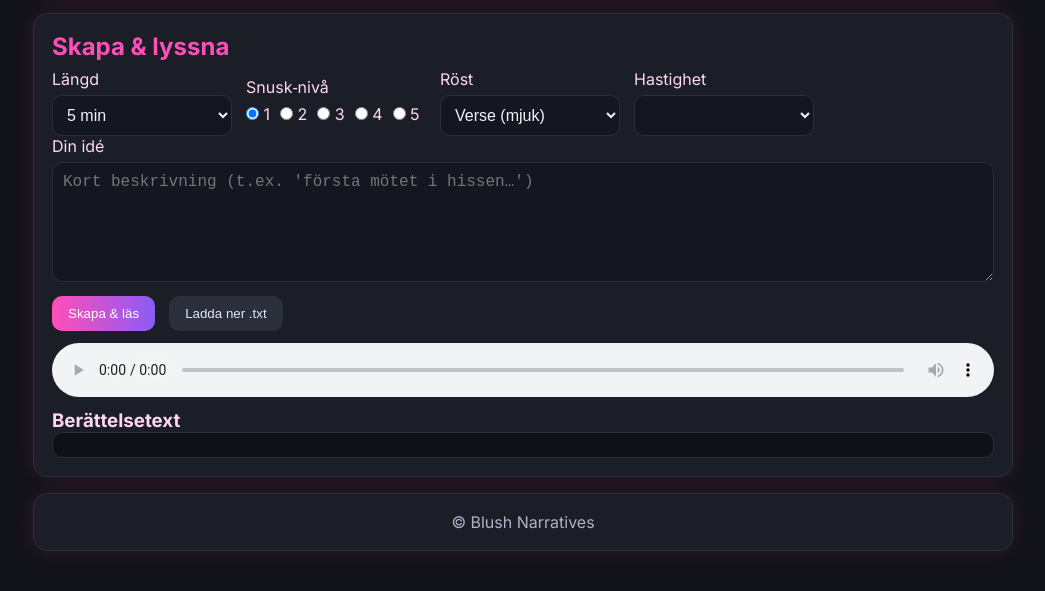
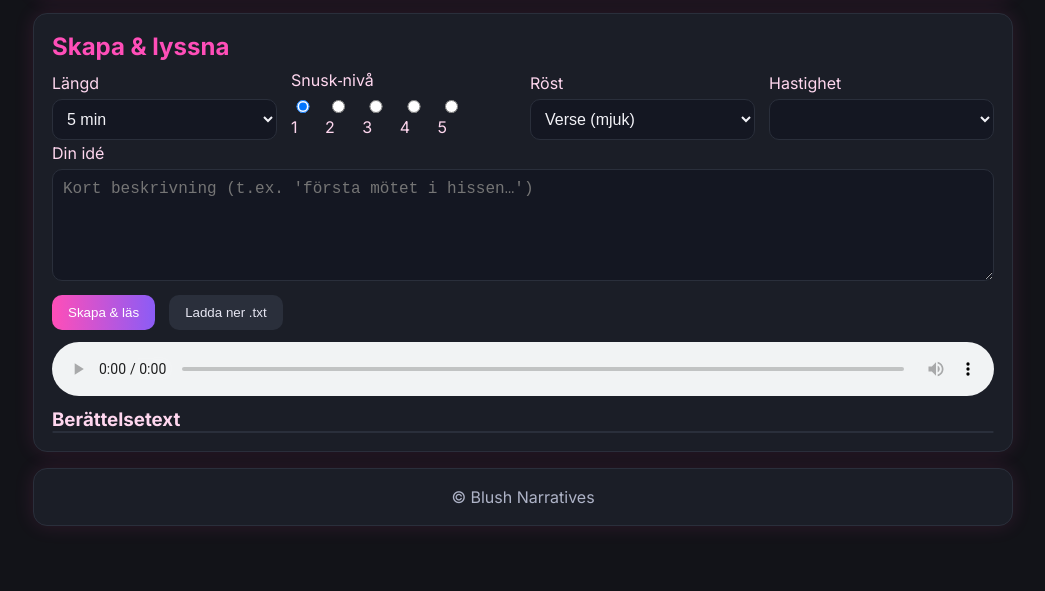
Before and after one commit to Bjortab/bn-demo, a plain HTML site: page index.html in a window 1280 px wide. Shown: the part 81-672 px from the top of the page, without its empty margins (117-1162 px from the left). Drawn offline with Linux system fonts and the light colour scheme.

Commit message:
Update styles.css

```diff
--- a/styles.css
+++ b/styles.css
@@ -26,13 +26,17 @@ h2{color:var(--accent); margin-bottom:8px}
 h3{margin-top:8px; color:#ffd7ef}
 .row{display:flex; flex-wrap:wrap; gap:14px; align-items:center}
 .row.compact{gap:10px}
-.field{min-width:180px}
+.field{min-width:180px; flex:1}
+.field input{
+  width:100%; background:#141722; color:var(--ink);
+  border:1px solid var(--border); border-radius:10px; padding:10px; font-size:1rem;
+}
 label{display:block; color:#ffd7ef; margin-bottom:6px}
 select, textarea{
   width:100%; background:#141722; color:var(--ink);
   border:1px solid var(--border); border-radius:10px; padding:10px; font-size:1rem;
 }
-textarea{min-height:120px; resize:vertical}
+textarea{resize:vertical}
 .actions{margin-top:10px}
 .primary{
   background:linear-gradient(90deg,var(--accent),var(--accent2));
@@ -43,11 +47,15 @@ textarea{min-height:120px; resize:vertical}
 }
 .primary[disabled]{opacity:.6; cursor:not-allowed}
 .status{margin-left:8px; color:#9bd67b; font-size:.95rem}
+.muted{color:var(--muted)}
+.hidden{display:none}
 audio{width:100%; margin-top:12px}
 .story{
   background:#0f1117; border:1px solid var(--border); border-radius:10px;
-  padding:12px; white-space:pre-wrap; color:#ffeaf6; font-family:ui-monospace, SFMono-Regular, Menlo, monospace;
+  color:#ffeaf6;
 }
+.list{list-style:none; margin-top:8px}
+.list li{padding:8px 0; border-bottom:1px solid var(--border)}
 footer.card.foot{text-align:center; color:var(--muted)}
 @media(max-width:640px){
   .field{min-width:140px}
```
